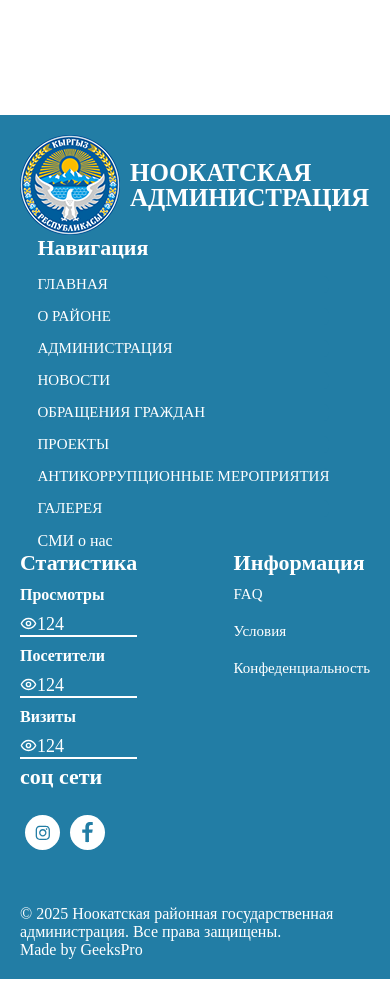
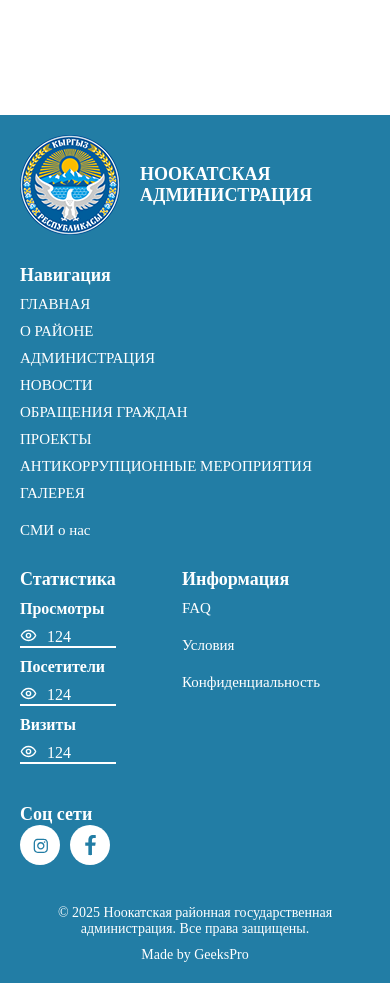
Before and after one commit to Amange1di/nokat, a React (Vite) app: page / in a window 390 px wide. Shown: the part 760-1743 px from the top of the page. Built offline with nearby package versions, Linux system fonts and the light colour scheme.

Commit message:
modified:   src/widgets/header/header.scss

```diff
--- a/src/app/styles/App.scss
+++ b/src/app/styles/App.scss
@@ -11,6 +11,7 @@
      max-width: 1320px;
      width: 100%;
      margin: 0 auto;
+
  }
 
  .row {
--- a/src/pages/gallery/Gallery.jsx
+++ b/src/pages/gallery/Gallery.jsx
@@ -33,7 +33,7 @@ const threeDd = [
         mapUrl: "https://www.google.com/maps/embed?pb=!4v1737576699639!6m8!1m7!1sCAoSLEFGMVFpcE1sb3A3MHp3OHVNak9PY3duRS1PRFRMc0RheHZTNEdEMDZnYUw1!2m2!1d40.21560613273215!2d72.52980868869783!3f138.221612158031!4f10.538033710649898!5f0.7820865974627469",
     },
     {
-        img: archivedTwo,
+        img: threeD,
         name: "Кызыл-Туу",
         mapUrl: "https://www.google.com/maps/embed?pb=!4v1737576783597!6m8!1m7!1sCAoSLEFGMVFpcFBiOHJHX09Td2dKbjh1eDdFNWRyaFltV0V3SHlBVlo0R3FCTW5O!2m2!1d40.05013048335451!2d72.6513416941521!3f25.186073673269856!4f-4.059059455096445!5f0.7820865974627469",
     },
@@ -105,8 +105,6 @@ const Gallery = () => {
     return (
         <div className="gallery">
             <div className="container">
-
-                <h1>{t("Kyrgyzstan")}</h1>
                 <div className="gallery_menu">
                     {buttons.map((el) => (
                         <button
--- a/src/widgets/footer/Footer.jsx
+++ b/src/widgets/footer/Footer.jsx
@@ -1,19 +1,29 @@
-import logo from "../.././shared/img/logo.png";
-import HeaderMenu from '../header/components/HeaderMenu';
-import instagramIcon from "../.././shared/img/instagramIcon.svg";
-import ffff from "../.././shared/img/ffff.svg";
-import koz from "../.././shared/img/koz.svg";
-import "./Footer.scss"
+import logo from "../../shared/img/logo.png";
+import HeaderMenu from "../header/components/HeaderMenu";
+import instagramIcon from "../../shared/img/instagramIcon.svg";
+import ffff from "../../shared/img/ffff.svg";
+import koz from "../../shared/img/koz.svg";
+import "./Footer.scss";
 import { NavLink } from "react-router-dom";
+
+const statistics = [
+  { label: "Просмотры", value: 124 },
+  { label: "Посетители", value: 124 },
+  { label: "Визиты", value: 124 },
+];
+
 const Footer = () => {
   return (
-    <footer className='footer '>
+    <footer className="footer">
       <div className="container">
-        <div className='footer_group '>
+        <div className="footer_group">
+          {/* Логотип и название */}
           <div className="footer_group_logo">
             <img src={logo} alt="Logo" />
             <h1>НООКАТСКАЯ АДМИНИСТРАЦИЯ</h1>
           </div>
+
+          {/* Навигация */}
           <div className="footer_group_nav">
             <h2>Навигация</h2>
             <nav>
@@ -21,18 +31,24 @@ const Footer = () => {
               <NavLink to="/aboutsmm" className="link">
                 СМИ о нас
               </NavLink>
-
             </nav>
           </div>
+
+          {/* Статистика */}
           <div className="footer_group_statistic">
             <h2>Статистика</h2>
-            <h4>Просмотры</h4>
-            <p><img src={koz} alt="" />124</p>
-            <h4>Посетители</h4>
-            <p><img src={koz} alt="" />124</p>
-            <h4>Визиты</h4>
-            <p><img src={koz} alt="" />124</p>
+            {statistics.map((stat, index) => (
+              <div key={index}>
+                <h4>{stat.label}</h4>
+                <p>
+                  <img src={koz} alt={stat.label} />
+                  {stat.value}
+                </p>
+              </div>
+            ))}
           </div>
+
+          {/* Информация */}
           <div className="footer_group_info">
             <h2>Информация</h2>
             <nav>
@@ -43,31 +59,31 @@ const Footer = () => {
                 Условия
               </NavLink>
               <NavLink to="/" className="link">
-                Конфеденциальность
+                Конфиденциальность
               </NavLink>
-
             </nav>
           </div>
+
+          {/* Соцсети */}
           <div className="footer_group_socials">
-            <h2>соц сети</h2>
+            <h2>Соц сети</h2>
             <div className="socials">
               <div>
                 <img src={instagramIcon} alt="Instagram" />
               </div>
               <div>
-                <img src={ffff} alt="ffff" />
+                <img src={ffff} alt="Facebook" />
               </div>
-
             </div>
           </div>
         </div>
         <div className="footer_end">
-          <p>© 2025 Ноокатская районная государственная администрация. Все права защищены. </p>
+          <p>© 2025 Ноокатская районная государственная администрация. Все права защищены.</p>
           <p>Made by GeeksPro</p>
         </div>
       </div>
     </footer>
-  )
-}
+  );
+};
 
-export default Footer
+export default Footer;
--- a/src/widgets/footer/Footer.scss
+++ b/src/widgets/footer/Footer.scss
@@ -1,173 +1,190 @@
+$primary-color: #227DA5;
+$white-color: #fff;
+
 .footer {
-     background: #227DA5;
-     color: #fff;
-     padding: 50px 0;
+    background: $primary-color;
+    color: $white-color;
+    padding: 50px;
     margin-top: 100px;
 
     &_group {
         display: flex;
-         align-items: start;
+        align-items: flex-start;
         justify-content: space-between;
         flex-wrap: wrap;
 
         h2 {
-             font-size: 22px;
+            font-size: clamp(18px, 2vw, 22px);
+            max-width: 200px;
         }
 
         &_logo {
             display: flex;
             align-items: center;
+            margin-right: 50px;
+            margin-bottom: 20px;
 
             h1 {
-                 font-size: 25px;
+                font-size: 20px;
                 font-weight: 900;
-                 line-height: 25px;
-                 width: 150px;
-                 margin-left: 10px;
+                max-width: 200px;
             }
         }
 
-         &_nav {
-             display: block;
-             margin-left: 5%;
+        &_statistic {
+            div {
+                margin: 10px 0;
+
+                p {
+
+                    margin: 10px 0;
+                    border-bottom: 2px #fff solid;
+
+                    img {
+                        margin-right: 10px;
+                    }
+                }
+            }
+        }
+
+        &_nav,
+        &_statistic,
+        &_info,
+        &_socials {
+            margin: 10px 0;
 
             nav {
-                 .header_menu {
-                     .menu_item {
-                         margin: 15px 0;
-
-
+                display: flex;
+                flex-direction: column;
+            }
 
             .link {
                 font-size: 15px;
-                         }
+                margin: 10px 0;
+                // text-align: start;
             }
 
             .dropdown_menu {
                 display: none;
             }
-                 }
 
-             }
-         }
-
-         &_statistic {
-             p {
-                 margin: 5px 0;
-                 border-bottom: 2px solid #fff;
-                 font-size: 18px;
-             }
-
-             h4 {
-                 margin: 10px 0;
-             }
 
         }
 
-         &_info {
-             p {
-                 margin: 15px 0;
-
-             }
-
-             nav {
+        &_socials {
+            .socials {
                 display: flex;
-                 flex-direction: column;
-
-             }
-
-             .link {
-                 font-size: 15px;
-                 margin: 10px 0;
-             }
-         }
-
-         &_socials {
-             display: block;
-
-
-             .socials {
-                 margin-top: 20px;
-                 display: flex;
-                 width: 150px;
-                 flex-wrap: wrap;
+                justify-content: start;
+                gap: 10px;
 
                 div {
-                     width: 35px;
-                     height: 35px;
-                     background: #fff;
-                     margin: 5px;
-                     border-radius: 100%;
+                    width: 40px;
+                    height: 40px;
+                    background: $white-color;
+                    border-radius: 50%;
                     display: flex;
                     align-items: center;
                     justify-content: center;
+                    transition: transform 0.3s;
 
-
+                    &:hover {
+                        transform: scale(1.1);
+                    }
                 }
             }
         }
     }
 
     &_end {
-         margin-top: 50px;
+        margin-top: 30px;
         display: flex;
+        flex-wrap: wrap;
         align-items: center;
         justify-content: space-between;
-         flex-wrap: wrap;
+        gap: 10px;
+        font-size: 14px;
+    }
+}
 
+@media (max-width: 1024px) {
+    .footer {
+        &_group {
+
+            &_nav,
+            &_statistic,
+            &_info,
+            &_socials {
+                margin-right: 50px;
+            }
+
+            &_nav nav .header_menu {
+                .menu_item {
+                    gap: 20px;
+                }
+            }
+        }
+    }
+}
+
+@media (max-width: 768px) {
+    .footer {
+        padding: 20px;
+
+        &_group {
+            &_logo {
+                flex: 1 1 100%;
+
+                h1 {
+                    max-width: 100%;
+                    margin-left: 20px;
+                    font-size: 18px;
+                }
+            }
+
+            .socials {
+
+                flex-direction: column;
+            }
+
+            &_statistic,
+            &_info {
+                margin-bottom: 20px;
+                text-align: start;
+            }
+        }
+
+        &_end {
+            text-align: center;
+            justify-content: center;
+        }
+    }
+}
+
+@media (max-width: 490px) {
+
+    .footer {
+        &_group {
+            &_logo {
+                flex: 1 1 100%;
+                h1 {
+                    max-width: 100%;
+                    margin-left: 20px;
+                    font-size: 18px; // перемещено из 480px
+                }
+            }
+
+            .socials {
+
+                flex-direction: row;
+            }
+
+            &_statistic,
+            &_info {
+                margin-bottom: 20px;
+                text-align: start;
             }
         }
 
 
- @media (max-width: 1024px) {
-     .footer {
-padding: 20px;
-         &_group {
-
-
-             h2 {}
-
-             &_logo {
-
-
-                 h1 {}
-             }
-
-             &_nav {
-                nav{
-
     }
 }
-
-             &_statistic {
-                 p {}
-
-                 h4 {}
-
-             }
-
-             &_info {
-                 p {}
-
-                 nav {}
-
-                 .link {}
-             }
-
-             &_socials {
-
-
-
-                 .socials {
-
-
-                     div {}
-                 }
-             }
-         }
-
-         &_end {}
-     }
-
-
- }
--- a/src/widgets/header/burgermenu.scss
+++ b/src/widgets/header/burgermenu.scss
@@ -1,11 +1,15 @@
+body.menu-open {
+  overflow: hidden;
+}
 .burger-menu {
   position: relative;
   display: none !important;
+
   #menu__toggle {
     opacity: 0;
     position: absolute;
 
-      &:checked + .menu__btn span {
+    &:checked+.menu__btn span {
       transform: rotate(45deg);
 
       &::before {
@@ -19,7 +23,7 @@
       }
     }
 
-      &:checked ~ .menu__box {
+    &:checked~.menu__box {
       visibility: visible;
       left: 0;
     }
@@ -28,20 +32,17 @@
   .menu__btn {
     display: flex;
     align-items: center;
-      position: fixed;
-      top: 30px;
-      right: 30px;
+
     width: 26px;
     height: 26px;
     cursor: pointer;
-      z-index: 2;
 
     span {
       display: block;
       position: absolute;
       width: 100%;
       height: 4px;
-        background-color: #173a56;
+      background-color: #227DA5;
       border-radius: 10px;
       transition: transform 0.25s ease;
 
@@ -52,7 +53,7 @@
         position: absolute;
         width: 100%;
         height: 4px;
-          background-color: #173a56;
+        background-color: #227DA5;
         border-radius: 10px;
         transition: transform 0.25s ease, top 0.25s ease;
       }
@@ -74,9 +75,8 @@
     left: -100%;
     width: 300px;
     height: 100vh;
-      padding: 80px 0;
-      background-color: #000000;
-      box-shadow: 1px 0px 6px rgba(0, 0, 0, 0.2);
+    padding: 80px 20px;
+    background-color: #227DA5;
     transition: left 0.3s ease;
     z-index: 1;
 
@@ -92,8 +92,7 @@
 
 
 
-  .menu_item{
-    background: #227DA5;
+.menu_item {
   color: #fff;
   font-size: 13px;
   border-radius: 5px;
--- a/src/widgets/header/components/HeaderTop.jsx
+++ b/src/widgets/header/components/HeaderTop.jsx
@@ -24,7 +24,7 @@ const HeaderTop = () => {
             <BurgerMenu />
             <div className="headerTop_right">
                 <img src={locationIcon} alt="Location" />
-                <p>ул. Центральная, 45, г. Ноокат</p>
+                <h4>ул. Центральная, 45, г. Ноокат</h4>
                 <img src={languageIcon} alt="Language" />
                 <button onClick={() => handleChangeLang({ target: { value: 'ru' } })}>RU</button>
                 <span>/</span>
```
Also changed, not shown: src/pages/gallery/Gallery.scss (+162 -25 lines), src/widgets/header/components/BurgerMenu.jsx (+20 -8 lines), src/widgets/header/header.scss (+62 -5 lines). Lines whose indentation alone changed are shown as unchanged.
